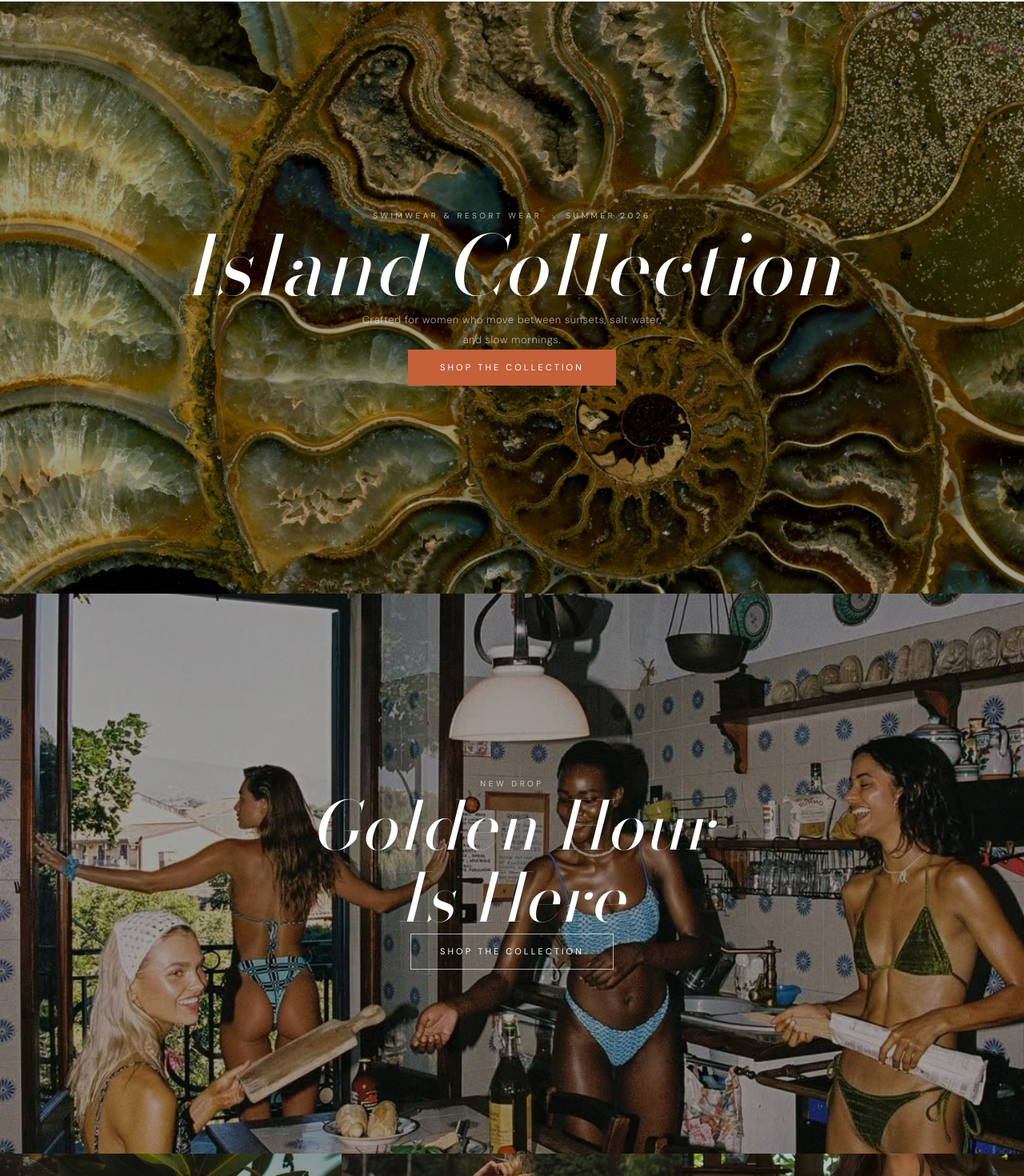
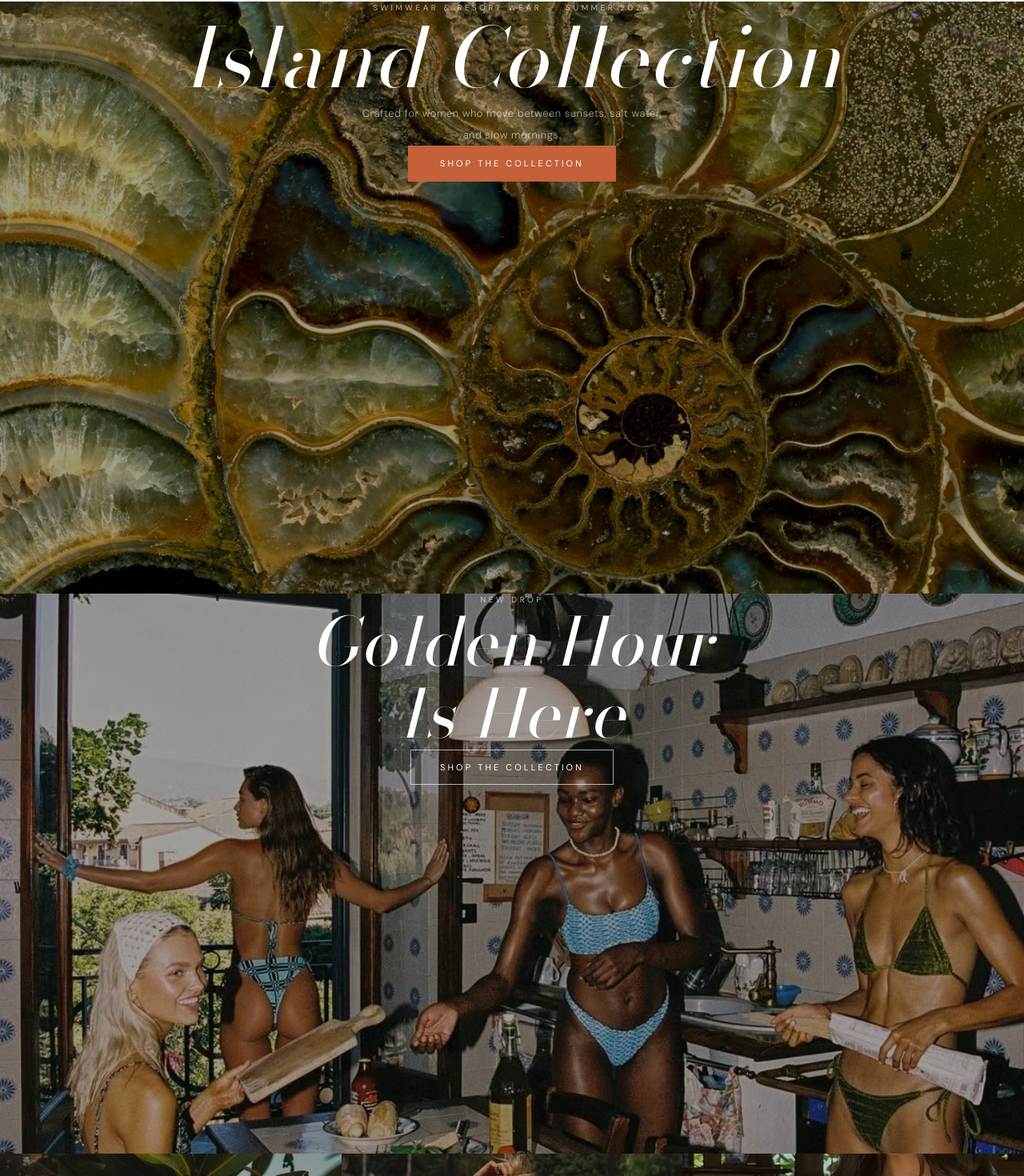
Before and after one commit to Mia1652001/Betty-beach, a Next.js app: page / in a window 1280 px wide. Shown: the part 73-1543 px from the top of the page at 80% size. Built offline with nearby package versions, Linux system fonts and the light colour scheme.

Commit message:
fix text spacing

```diff
--- a/app/components/EditorialBanner.tsx
+++ b/app/components/EditorialBanner.tsx
@@ -18,10 +18,10 @@ export default function EditorialBanner() {
       {/* Dark overlay */}
       <div className="absolute inset-0" style={{ background: "rgba(0,0,0,0.35)" }} />
 
-      {/* Content — absolutely centered, clear padding from top/bottom edges */}
-      <div className="absolute inset-0 flex flex-col items-center justify-center text-center px-8 py-24">
+      {/* Content — top-aligned, pushed down from top edge */}
+      <div className="absolute inset-0 flex flex-col items-center justify-start text-center px-8 pt-[160px] pb-24">
         <p
-          className="text-[10px] tracking-[0.35em] uppercase mb-7"
+          className="text-[10px] tracking-[0.35em] uppercase mb-10"
           style={{
             fontFamily: "var(--font-sans)",
             color: "rgba(255,255,255,0.65)",
@@ -49,7 +49,7 @@ export default function EditorialBanner() {
 
         <Link
           href="#shop"
-          className="mt-12 inline-block text-[11px] tracking-[0.28em] uppercase font-normal hover:bg-white hover:text-black transition-all duration-300"
+          className="mt-16 inline-block text-[11px] tracking-[0.28em] uppercase font-normal hover:bg-white hover:text-black transition-all duration-300"
           style={{
             fontFamily: "var(--font-sans)",
             color: "#ffffff",
--- a/app/components/Hero.tsx
+++ b/app/components/Hero.tsx
@@ -19,10 +19,10 @@ export default function Hero() {
       {/* Dark overlay */}
       <div className="absolute inset-0" style={{ background: "rgba(0,0,0,0.38)" }} />
 
-      {/* Content — absolutely centered, clear padding from top/bottom edges */}
-      <div className="absolute inset-0 flex flex-col items-center justify-center text-center px-8 py-24">
+      {/* Content — top-aligned with generous top padding */}
+      <div className="absolute inset-0 flex flex-col items-center justify-start text-center px-8 pt-[110px] pb-24">
         <p
-          className="text-[10px] tracking-[0.35em] uppercase mb-6"
+          className="text-[10px] tracking-[0.35em] uppercase mb-10"
           style={{
             fontFamily: "var(--font-sans)",
             color: "rgba(255,255,255,0.65)",
@@ -47,7 +47,7 @@ export default function Hero() {
         </h1>
 
         <p
-          className="mt-8 max-w-[400px] leading-[1.9]"
+          className="mt-12 max-w-[400px] leading-[2.1]"
           style={{
             fontFamily: "var(--font-sans)",
             fontSize: "13px",
@@ -61,7 +61,7 @@ export default function Hero() {
 
         <Link
           href="#shop"
-          className="mt-12 inline-block text-[11px] tracking-[0.28em] uppercase font-normal hover:opacity-80 transition-opacity duration-300"
+          className="mt-16 inline-block text-[11px] tracking-[0.28em] uppercase font-normal hover:opacity-80 transition-opacity duration-300"
           style={{
             fontFamily: "var(--font-sans)",
             background: "var(--terracotta)",
```
